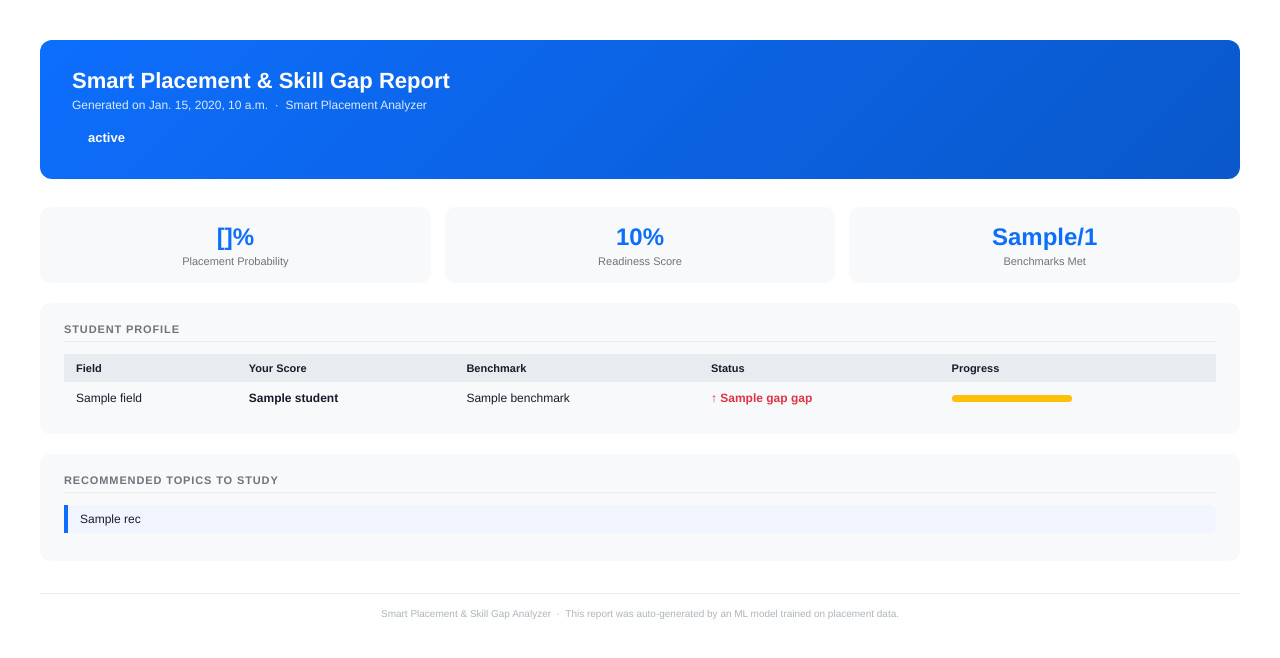
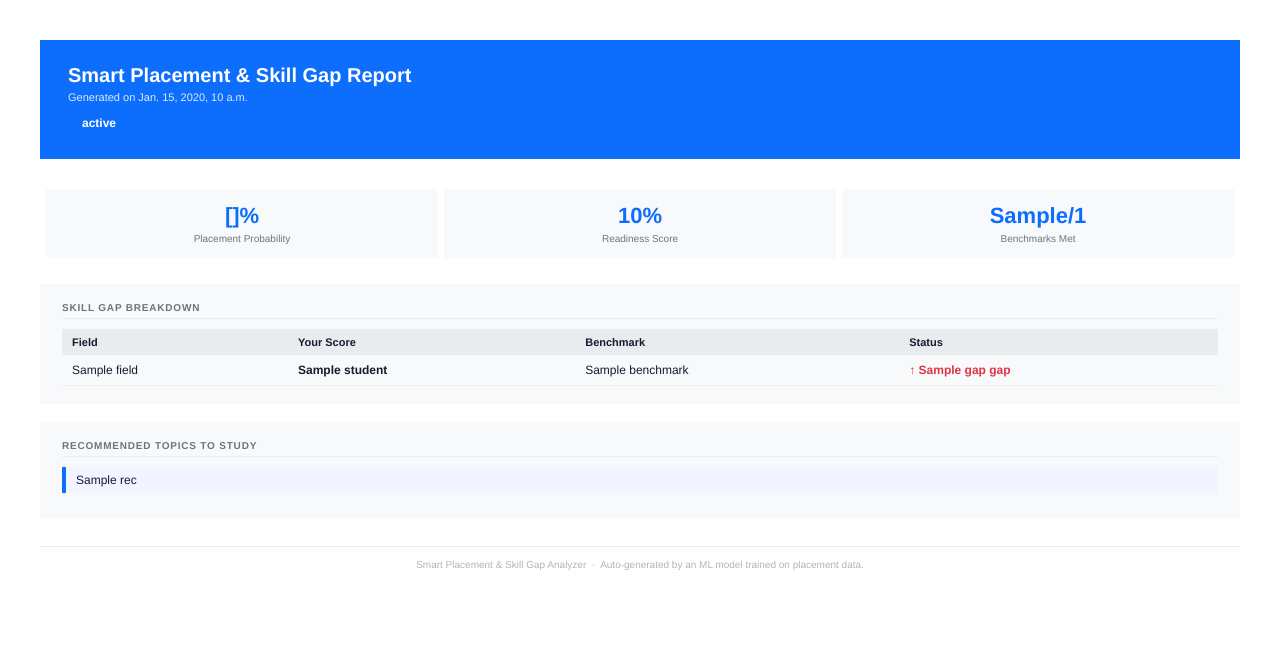
Before and after one commit to fidyan-cm/smart-placement-analyzer, a Django app: template templates/core/report_pdf.html in a window 1280 px wide. Shown: the top 658 px of the page. Run offline with Django 5.2, Linux system fonts and the light colour scheme; the template is opened without the code that fills it: most values are stand-ins (such as "Sample title", 1, 10 or a date in 2020); parts of the project's set-up code (start-up, migrations or seed data) failed here and were passed over.

Commit message:
Switch to xhtml2pdf for PDF generation

```diff
--- a/templates/core/report_pdf.html
+++ b/templates/core/report_pdf.html
@@ -5,121 +5,101 @@
   <style>
     * { margin: 0; padding: 0; box-sizing: border-box; }
     body {
-      font-family: 'Helvetica Neue', Helvetica, Arial, sans-serif;
+      font-family: Helvetica, Arial, sans-serif;
       font-size: 13px;
       color: #1a1a2e;
-      background: #ffffff;
       padding: 40px;
     }
 
-    /* ── Header ── */
+    /* Header */
     .header {
-      background: linear-gradient(135deg, #0d6efd, #0a58ca);
+      background-color: #0d6efd;
       color: white;
-      padding: 28px 32px;
-      border-radius: 12px;
-      margin-bottom: 28px;
+      padding: 24px 28px;
+      margin-bottom: 24px;
     }
-    .header h1 { font-size: 22px; font-weight: 700; margin-bottom: 4px; }
-    .header p  { font-size: 12px; opacity: 0.85; }
-    .header .badge-result {
+    .header h1 { font-size: 20px; font-weight: bold; margin-bottom: 4px; color: white; }
+    .header p  { font-size: 11px; color: #dce8ff; margin-bottom: 8px; }
+    .badge-result {
       display: inline-block;
-      margin-top: 12px;
-      padding: 6px 16px;
-      border-radius: 20px;
-      font-size: 13px;
-      font-weight: 600;
+      padding: 5px 14px;
+      font-size: 12px;
+      font-weight: bold;
+      color: white;
     }
-    .badge-success { background: #198754; }
-    .badge-danger  { background: #dc3545; }
+    .badge-success { background-color: #198754; }
+    .badge-danger  { background-color: #dc3545; }
 
-    /* ── Section titles ── */
+    /* Section title */
     .section-title {
-      font-size: 11px;
-      font-weight: 700;
+      font-size: 10px;
+      font-weight: bold;
       text-transform: uppercase;
       letter-spacing: 0.08em;
       color: #6c757d;
-      margin-bottom: 12px;
-      padding-bottom: 6px;
+      margin-bottom: 10px;
+      padding-bottom: 5px;
       border-bottom: 1px solid #e9ecef;
     }
 
-    /* ── Cards ── */
-    .card {
-      background: #f8f9fa;
-      border-radius: 10px;
-      padding: 20px 24px;
+    /* Stats row */
+    .stats-table {
+      width: 100%;
       margin-bottom: 20px;
     }
+    .stats-table td {
+      width: 33%;
+      text-align: center;
+      background-color: #f8f9fa;
+      padding: 14px;
+    }
+    .stat-val { font-size: 22px; font-weight: bold; color: #0d6efd; }
+    .stat-lbl { font-size: 10px; color: #6c757d; margin-top: 4px; }
 
-    /* ── Stats grid ── */
-    .stats-grid {
-      display: grid;
-      grid-template-columns: repeat(3, 1fr);
-      gap: 14px;
-      margin-bottom: 20px;
+    /* Card */
+    .card {
+      background-color: #f8f9fa;
+      padding: 18px 22px;
+      margin-bottom: 18px;
     }
-    .stat-box {
-      background: #f8f9fa;
-      border-radius: 10px;
-      padding: 16px;
-      text-align: center;
-    }
-    .stat-box .val  { font-size: 24px; font-weight: 700; color: #0d6efd; }
-    .stat-box .lbl  { font-size: 11px; color: #6c757d; margin-top: 4px; }
 
-    /* ── Gap table ── */
-    table {
+    /* Gap table */
+    .gap-table {
       width: 100%;
       border-collapse: collapse;
       font-size: 12px;
     }
-    th {
-      background: #e9ecef;
-      padding: 8px 12px;
+    .gap-table th {
+      background-color: #e9ecef;
+      padding: 7px 10px;
       text-align: left;
-      font-weight: 600;
       font-size: 11px;
+      font-weight: bold;
     }
-    td { padding: 9px 12px; border-bottom: 1px solid #f0f0f0; }
-    tr:last-child td { border-bottom: none; }
-    .met   { color: #198754; font-weight: 600; }
-    .unmet { color: #dc3545; font-weight: 600; }
+    .gap-table td {
+      padding: 8px 10px;
+      border-bottom: 1px solid #f0f0f0;
+    }
+    .met   { color: #198754; font-weight: bold; }
+    .unmet { color: #dc3545; font-weight: bold; }
 
-    /* ── Progress bar (CSS only for PDF) ── */
-    .bar-wrap {
-      background: #e9ecef;
-      border-radius: 4px;
-      height: 7px;
-      width: 120px;
-      display: inline-block;
-      vertical-align: middle;
-    }
-    .bar-fill {
-      height: 7px;
-      border-radius: 4px;
-      background: #0d6efd;
-    }
-
-    /* ── Recommendations ── */
+    /* Recommendations */
     .rec-item {
       border-left: 4px solid #0d6efd;
-      padding: 7px 12px;
-      margin-bottom: 8px;
-      background: #f0f5ff;
-      border-radius: 0 6px 6px 0;
+      padding: 6px 10px;
+      margin-bottom: 7px;
+      background-color: #f0f5ff;
       font-size: 12px;
     }
 
-    /* ── Footer ── */
+    /* Footer */
     .footer {
-      margin-top: 32px;
+      margin-top: 28px;
       text-align: center;
       font-size: 10px;
       color: #adb5bd;
       border-top: 1px solid #e9ecef;
-      padding-top: 14px;
+      padding-top: 12px;
     }
   </style>
 </head>
@@ -128,38 +108,39 @@
   <!-- Header -->
   <div class="header">
     <h1>Smart Placement & Skill Gap Report</h1>
-    <p>Generated on {{ generated_on }} &nbsp;·&nbsp; Smart Placement Analyzer</p>
+    <p>Generated on {{ generated_on }}</p>
     <div class="badge-result badge-{{ result.badge }}">
       {{ result.status }}
     </div>
   </div>
 
   <!-- Stats -->
-  <div class="stats-grid">
-    <div class="stat-box">
-      <div class="val">{{ result.probability }}%</div>
-      <div class="lbl">Placement Probability</div>
-    </div>
-    <div class="stat-box">
-      <div class="val">{{ result.gap_report.readiness_score }}%</div>
-      <div class="lbl">Readiness Score</div>
-    </div>
-    <div class="stat-box">
-      <div class="val">{{ result.gap_report.gaps_met }}/{{ result.gap_report.total_fields }}</div>
-      <div class="lbl">Benchmarks Met</div>
-    </div>
-  </div>
+  <table class="stats-table" cellspacing="6">
+    <tr>
+      <td>
+        <div class="stat-val">{{ result.probability }}%</div>
+        <div class="stat-lbl">Placement Probability</div>
+      </td>
+      <td>
+        <div class="stat-val">{{ result.gap_report.readiness_score }}%</div>
+        <div class="stat-lbl">Readiness Score</div>
+      </td>
+      <td>
+        <div class="stat-val">{{ result.gap_report.gaps_met }}/{{ result.gap_report.total_fields }}</div>
+        <div class="stat-lbl">Benchmarks Met</div>
+      </td>
+    </tr>
+  </table>
 
-  <!-- Student profile -->
+  <!-- Skill gap breakdown -->
   <div class="card">
-    <div class="section-title">Student Profile</div>
-    <table>
+    <div class="section-title">Skill Gap Breakdown</div>
+    <table class="gap-table">
       <tr>
         <th>Field</th>
         <th>Your Score</th>
         <th>Benchmark</th>
         <th>Status</th>
-        <th>Progress</th>
       </tr>
       {% for field, info in result.gap_report.gaps.items %}
       <tr>
@@ -172,13 +153,6 @@
           {% else %}
             <span class="unmet">↑ {{ info.gap }} gap</span>
           {% endif %}
-        </td>
-        <td>
-          <div class="bar-wrap">
-            {% widthratio info.student info.benchmark 100 as pct %}
-            <div class="bar-fill" style="width: {% if pct > 100 %}100{% else %}{{ pct }}{% endif %}%;
-              background: {% if info.met %}#198754{% else %}#ffc107{% endif %};"></div>
-          </div>
         </td>
       </tr>
       {% endfor %}
@@ -193,14 +167,14 @@
         <div class="rec-item">{{ rec }}</div>
       {% endfor %}
     {% else %}
-      <p style="color:#198754; font-weight:600;">🎉 All benchmarks met — you are placement ready!</p>
+      <p style="color:#198754; font-weight:bold;">All benchmarks met — you are placement ready!</p>
     {% endif %}
   </div>
 
   <!-- Footer -->
   <div class="footer">
     Smart Placement & Skill Gap Analyzer &nbsp;·&nbsp;
-    This report was auto-generated by an ML model trained on placement data.
+    Auto-generated by an ML model trained on placement data.
   </div>
 
 </body>
```
Also changed, not shown: core/views.py (+16 -7 lines), requirements.txt (+19 -0 lines), PlacementAnalyzer/README.md (deleted).
